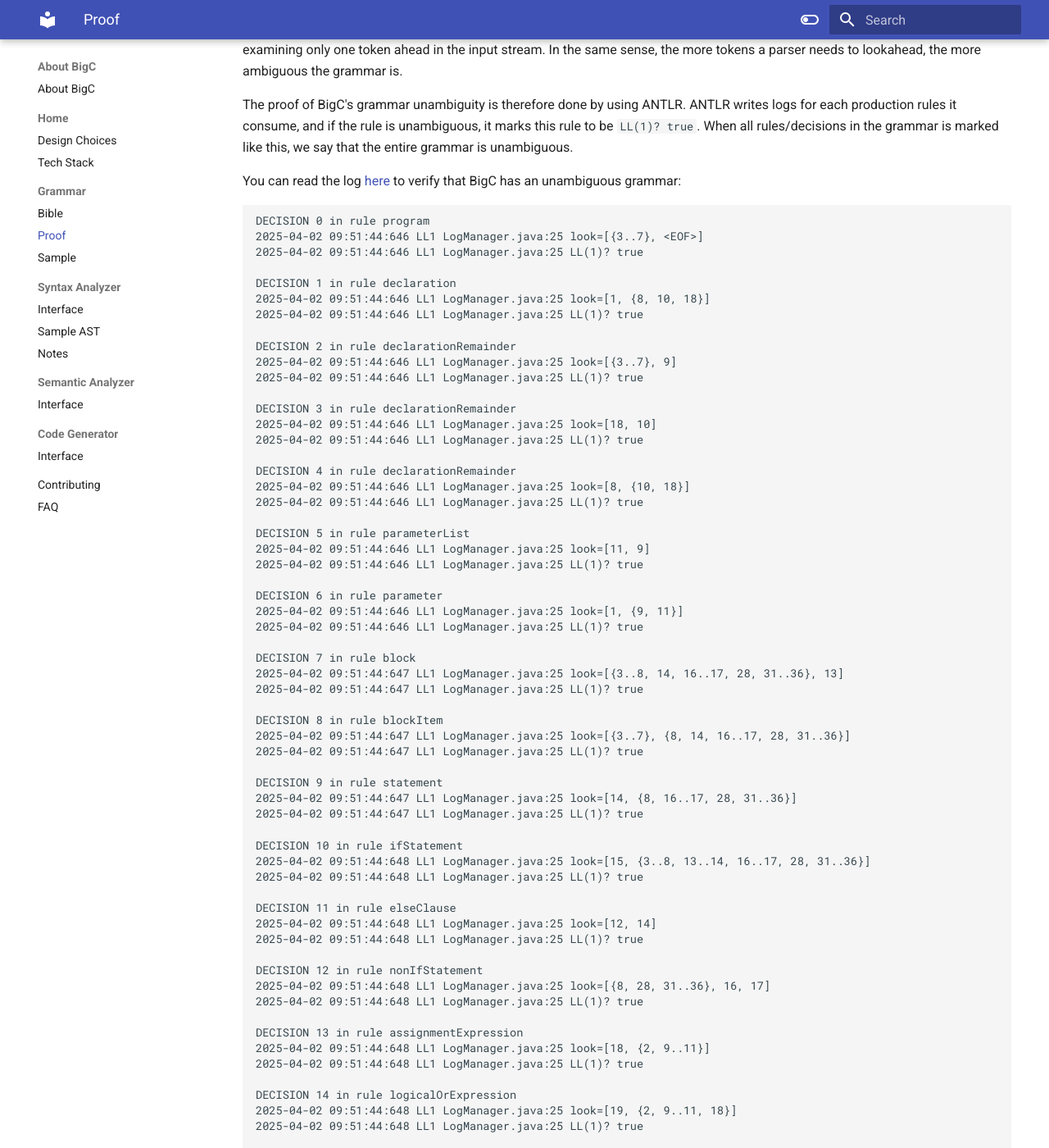
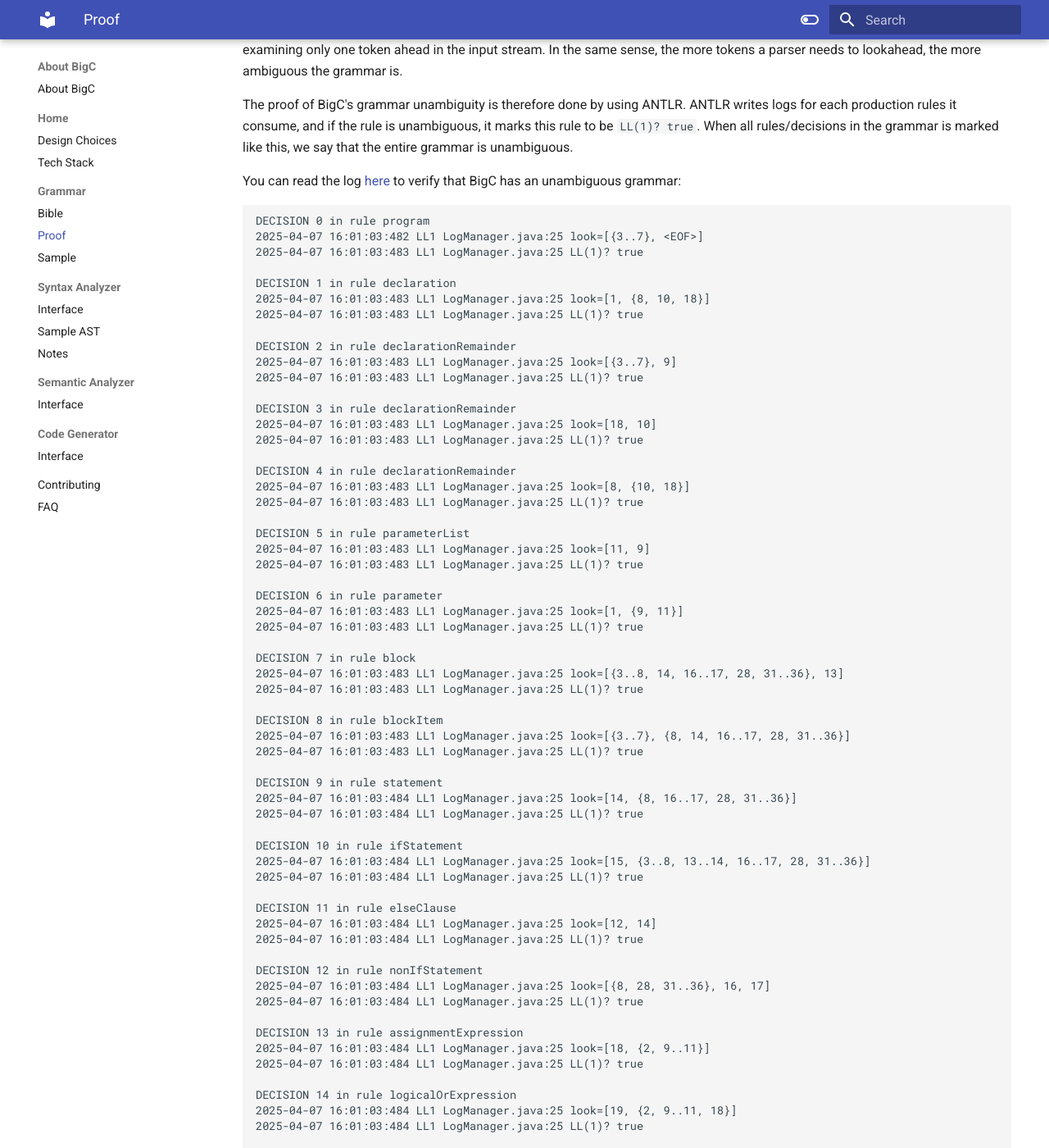
Before and after one commit to GoBigC/wiki, an MkDocs documentation site: the page built from docs/1-grammar/proof.md, in a window 1280 px wide and 1400 px high, scrolled down 205 px. Shown: the whole window at 82% size. Built offline with MkDocs 1.6.1 and Material for MkDocs 9.7.7, drawn with Linux system fonts in a browser that asks for light colours; some of the changed text lies outside the part shown.

Commit message:
update bible after fixing issue on main repo

````diff
--- a/docs/1-grammar/proof.md
+++ b/docs/1-grammar/proof.md
@@ -4,106 +4,106 @@ A grammar is considered unambiguous if it is LL(1) or LR(1), meaning the parser
 
 The proof of BigC's grammar unambiguity is therefore done by using ANTLR. ANTLR writes logs for each production rules it consume, and if the rule is unambiguous, it marks this rule to be `LL(1)? true`. When all rules/decisions in the grammar is marked like this, we say that the entire grammar is unambiguous.
 
-You can read the log [here](https://github.com/GoBigC/grammar/blob/main/antlr-2025-04-02-09.51.45.log) to verify that BigC has an unambiguous grammar:
+You can read the log [here](https://github.com/GoBigC/grammar/blob/main/antlr-2025-04-07-16.01.03.log) to verify that BigC has an unambiguous grammar:
 
 ```
 DECISION 0 in rule program
-2025-04-02 09:51:44:646 LL1 LogManager.java:25 look=[{3..7}, <EOF>]
-2025-04-02 09:51:44:646 LL1 LogManager.java:25 LL(1)? true
+2025-04-07 16:01:03:482 LL1 LogManager.java:25 look=[{3..7}, <EOF>]
+2025-04-07 16:01:03:483 LL1 LogManager.java:25 LL(1)? true
 
 DECISION 1 in rule declaration
-2025-04-02 09:51:44:646 LL1 LogManager.java:25 look=[1, {8, 10, 18}]
-2025-04-02 09:51:44:646 LL1 LogManager.java:25 LL(1)? true
+2025-04-07 16:01:03:483 LL1 LogManager.java:25 look=[1, {8, 10, 18}]
+2025-04-07 16:01:03:483 LL1 LogManager.java:25 LL(1)? true
 
 DECISION 2 in rule declarationRemainder
-2025-04-02 09:51:44:646 LL1 LogManager.java:25 look=[{3..7}, 9]
-2025-04-02 09:51:44:646 LL1 LogManager.java:25 LL(1)? true
+2025-04-07 16:01:03:483 LL1 LogManager.java:25 look=[{3..7}, 9]
+2025-04-07 16:01:03:483 LL1 LogManager.java:25 LL(1)? true
 
 DECISION 3 in rule declarationRemainder
-2025-04-02 09:51:44:646 LL1 LogManager.java:25 look=[18, 10]
-2025-04-02 09:51:44:646 LL1 LogManager.java:25 LL(1)? true
+2025-04-07 16:01:03:483 LL1 LogManager.java:25 look=[18, 10]
+2025-04-07 16:01:03:483 LL1 LogManager.java:25 LL(1)? true
 
 DECISION 4 in rule declarationRemainder
-2025-04-02 09:51:44:646 LL1 LogManager.java:25 look=[8, {10, 18}]
-2025-04-02 09:51:44:646 LL1 LogManager.java:25 LL(1)? true
+2025-04-07 16:01:03:483 LL1 LogManager.java:25 look=[8, {10, 18}]
+2025-04-07 16:01:03:483 LL1 LogManager.java:25 LL(1)? true
 
 DECISION 5 in rule parameterList
-2025-04-02 09:51:44:646 LL1 LogManager.java:25 look=[11, 9]
-2025-04-02 09:51:44:646 LL1 LogManager.java:25 LL(1)? true
+2025-04-07 16:01:03:483 LL1 LogManager.java:25 look=[11, 9]
+2025-04-07 16:01:03:483 LL1 LogManager.java:25 LL(1)? true
 
 DECISION 6 in rule parameter
-2025-04-02 09:51:44:646 LL1 LogManager.java:25 look=[1, {9, 11}]
-2025-04-02 09:51:44:646 LL1 LogManager.java:25 LL(1)? true
+2025-04-07 16:01:03:483 LL1 LogManager.java:25 look=[1, {9, 11}]
+2025-04-07 16:01:03:483 LL1 LogManager.java:25 LL(1)? true
 
 DECISION 7 in rule block
-2025-04-02 09:51:44:647 LL1 LogManager.java:25 look=[{3..8, 14, 16..17, 28, 31..36}, 13]
-2025-04-02 09:51:44:647 LL1 LogManager.java:25 LL(1)? true
+2025-04-07 16:01:03:483 LL1 LogManager.java:25 look=[{3..8, 14, 16..17, 28, 31..36}, 13]
+2025-04-07 16:01:03:483 LL1 LogManager.java:25 LL(1)? true
 
 DECISION 8 in rule blockItem
-2025-04-02 09:51:44:647 LL1 LogManager.java:25 look=[{3..7}, {8, 14, 16..17, 28, 31..36}]
-2025-04-02 09:51:44:647 LL1 LogManager.java:25 LL(1)? true
+2025-04-07 16:01:03:483 LL1 LogManager.java:25 look=[{3..7}, {8, 14, 16..17, 28, 31..36}]
+2025-04-07 16:01:03:483 LL1 LogManager.java:25 LL(1)? true
 
 DECISION 9 in rule statement
-2025-04-02 09:51:44:647 LL1 LogManager.java:25 look=[14, {8, 16..17, 28, 31..36}]
-2025-04-02 09:51:44:647 LL1 LogManager.java:25 LL(1)? true
+2025-04-07 16:01:03:484 LL1 LogManager.java:25 look=[14, {8, 16..17, 28, 31..36}]
+2025-04-07 16:01:03:484 LL1 LogManager.java:25 LL(1)? true
 
 DECISION 10 in rule ifStatement
-2025-04-02 09:51:44:648 LL1 LogManager.java:25 look=[15, {3..8, 13..14, 16..17, 28, 31..36}]
-2025-04-02 09:51:44:648 LL1 LogManager.java:25 LL(1)? true
+2025-04-07 16:01:03:484 LL1 LogManager.java:25 look=[15, {3..8, 13..14, 16..17, 28, 31..36}]
+2025-04-07 16:01:03:484 LL1 LogManager.java:25 LL(1)? true
 
 DECISION 11 in rule elseClause
-2025-04-02 09:51:44:648 LL1 LogManager.java:25 look=[12, 14]
-2025-04-02 09:51:44:648 LL1 LogManager.java:25 LL(1)? true
+2025-04-07 16:01:03:484 LL1 LogManager.java:25 look=[12, 14]
+2025-04-07 16:01:03:484 LL1 LogManager.java:25 LL(1)? true
 
 DECISION 12 in rule nonIfStatement
-2025-04-02 09:51:44:648 LL1 LogManager.java:25 look=[{8, 28, 31..36}, 16, 17]
-2025-04-02 09:51:44:648 LL1 LogManager.java:25 LL(1)? true
+2025-04-07 16:01:03:484 LL1 LogManager.java:25 look=[{8, 28, 31..36}, 16, 17]
+2025-04-07 16:01:03:484 LL1 LogManager.java:25 LL(1)? true
 
 DECISION 13 in rule assignmentExpression
-2025-04-02 09:51:44:648 LL1 LogManager.java:25 look=[18, {2, 9..11}]
-2025-04-02 09:51:44:648 LL1 LogManager.java:25 LL(1)? true
+2025-04-07 16:01:03:484 LL1 LogManager.java:25 look=[18, {2, 9..11}]
+2025-04-07 16:01:03:484 LL1 LogManager.java:25 LL(1)? true
 
 DECISION 14 in rule logicalOrExpression
-2025-04-02 09:51:44:648 LL1 LogManager.java:25 look=[19, {2, 9..11, 18}]
-2025-04-02 09:51:44:648 LL1 LogManager.java:25 LL(1)? true
+2025-04-07 16:01:03:484 LL1 LogManager.java:25 look=[19, {2, 9..11, 18}]
+2025-04-07 16:01:03:484 LL1 LogManager.java:25 LL(1)? true
 
 DECISION 15 in rule logicalAndExpression
-2025-04-02 09:51:44:648 LL1 LogManager.java:25 look=[20, {2, 9..11, 18..19}]
-2025-04-02 09:51:44:648 LL1 LogManager.java:25 LL(1)? true
+2025-04-07 16:01:03:485 LL1 LogManager.java:25 look=[20, {2, 9..11, 18..19}]
+2025-04-07 16:01:03:485 LL1 LogManager.java:25 LL(1)? true
 
 DECISION 16 in rule equalityExpression
-2025-04-02 09:51:44:648 LL1 LogManager.java:25 look=[{21..22}, {2, 9..11, 18..20}]
-2025-04-02 09:51:44:649 LL1 LogManager.java:25 LL(1)? true
+2025-04-07 16:01:03:485 LL1 LogManager.java:25 look=[{21..22}, {2, 9..11, 18..20}]
+2025-04-07 16:01:03:485 LL1 LogManager.java:25 LL(1)? true
 
 DECISION 17 in rule comparisonExpression
-2025-04-02 09:51:44:649 LL1 LogManager.java:25 look=[{23..26}, {2, 9..11, 18..22}]
-2025-04-02 09:51:44:649 LL1 LogManager.java:25 LL(1)? true
+2025-04-07 16:01:03:485 LL1 LogManager.java:25 look=[{23..26}, {2, 9..11, 18..22}]
+2025-04-07 16:01:03:485 LL1 LogManager.java:25 LL(1)? true
 
 DECISION 18 in rule additionExpression
-2025-04-02 09:51:44:649 LL1 LogManager.java:25 look=[{27..28}, {2, 9..11, 18..26}]
-2025-04-02 09:51:44:649 LL1 LogManager.java:25 LL(1)? true
+2025-04-07 16:01:03:485 LL1 LogManager.java:25 look=[{27..28}, {2, 9..11, 18..26}]
+2025-04-07 16:01:03:485 LL1 LogManager.java:25 LL(1)? true
 
 DECISION 19 in rule multiplicationExpression
-2025-04-02 09:51:44:649 LL1 LogManager.java:25 look=[{29..30}, {2, 9..11, 18..28}]
-2025-04-02 09:51:44:650 LL1 LogManager.java:25 LL(1)? true
+2025-04-07 16:01:03:486 LL1 LogManager.java:25 look=[{29..30}, {2, 9..11, 18..28}]
+2025-04-07 16:01:03:486 LL1 LogManager.java:25 LL(1)? true
 
 DECISION 20 in rule unaryExpression
-2025-04-02 09:51:44:650 LL1 LogManager.java:25 look=[{8, 32..36}, {28, 31}]
-2025-04-02 09:51:44:650 LL1 LogManager.java:25 LL(1)? true
+2025-04-07 16:01:03:486 LL1 LogManager.java:25 look=[{8, 32..36}, {28, 31}]
+2025-04-07 16:01:03:486 LL1 LogManager.java:25 LL(1)? true
 
 DECISION 21 in rule postfixExpression
-2025-04-02 09:51:44:650 LL1 LogManager.java:25 look=[1, 8, {2, 9..11, 18..30}]
-2025-04-02 09:51:44:650 LL1 LogManager.java:25 LL(1)? true
+2025-04-07 16:01:03:486 LL1 LogManager.java:25 look=[1, 8, {2, 9..11, 18..30}]
+2025-04-07 16:01:03:486 LL1 LogManager.java:25 LL(1)? true
 
 DECISION 22 in rule functionCallArgs
-2025-04-02 09:51:44:650 LL1 LogManager.java:25 look=[{8, 28, 31..36}, 9]
-2025-04-02 09:51:44:650 LL1 LogManager.java:25 LL(1)? true
+2025-04-07 16:01:03:486 LL1 LogManager.java:25 look=[{8, 28, 31..36}, 9]
+2025-04-07 16:01:03:486 LL1 LogManager.java:25 LL(1)? true
 
 DECISION 23 in rule argList
-2025-04-02 09:51:44:650 LL1 LogManager.java:25 look=[11, 9]
-2025-04-02 09:51:44:650 LL1 LogManager.java:25 LL(1)? true
+2025-04-07 16:01:03:486 LL1 LogManager.java:25 look=[11, 9]
+2025-04-07 16:01:03:486 LL1 LogManager.java:25 LL(1)? true
 
 DECISION 24 in rule primaryExpression
-2025-04-02 09:51:44:651 LL1 LogManager.java:25 look=[32, {33..36}, 8]
-2025-04-02 09:51:44:651 LL1 LogManager.java:25 LL(1)? true
+2025-04-07 16:01:03:486 LL1 LogManager.java:25 look=[34, {32..33, 35..36}, 8]
+2025-04-07 16:01:03:486 LL1 LogManager.java:25 LL(1)? true
 ```
````
Also changed, not shown: docs/1-grammar/bible.md (+2 -2 lines), site/1-grammar/bible/index.html, site/1-grammar/proof/index.html, site/search/search_index.json.
